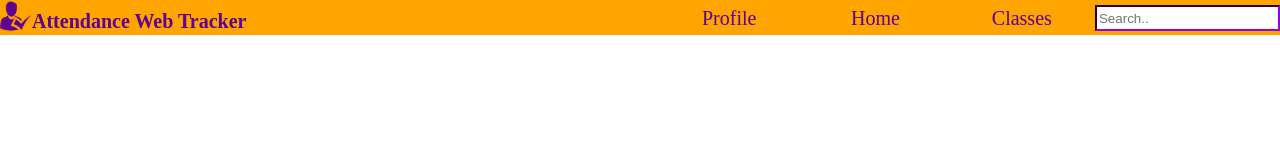
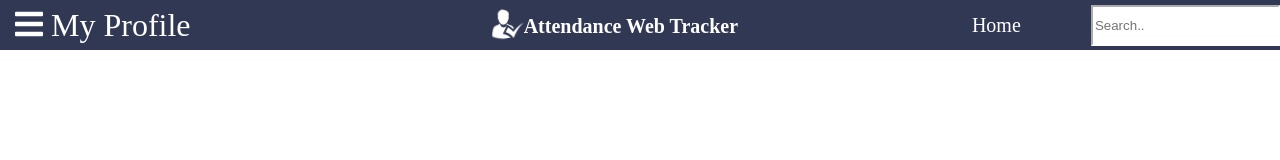
Before and after one commit to Razdran/AttendanceWebTracker, a plain HTML site: page header.html in a window 1280 px wide. Drawn offline with Linux system fonts and the light colour scheme.

Commit message:
Header 1.2
New header design

```diff
--- a/header.css
+++ b/header.css
@@ -4,62 +4,47 @@
     top:0px;
     left:0px;
     right:0px;
-    height:35px;
-    background-color:orange;
+    height:50px;
+    background-color:#313854;
     display:grid;
-    grid-template-columns: 32px 1fr 1fr;
-    grid-template-areas: "l c r";
+    grid-template-columns:1.3fr 32px 1fr 1fr;
+    grid-template-areas: "l c c2 r";
 
 }
 
-.header_logo{
-    grid-area: l;
-}
 .header_siteName{
-    grid-area: c;
+    grid-area: c2;
     font-size: 10px;
-    color:#5e0192;
+    color:#fff;
 }
 .header_siteName h1{
-    margin-top:10px;
-    margin-bottom:0;
+    margin-top:15px;;
+
 }
 .header_right {
     grid-area: r;
     float:right;
     display:grid;
-    grid-template-columns: 1fr 1fr 1fr 1fr;
-    grid-template-areas: "rl rc1 rc2 rr";
+    grid-template-columns: 1fr 1fr;
+    grid-template-areas: "rl rr";
 }
 .header_right input{
     grid-area: rr;
     margin-top:5px;
     margin-bottom:5px;
-    border-color: #5e0192;
+    border-color: #fff;
 
 }
 .header_right_home{
-    grid-area: rc1;
-    color:#5e0192;
+    grid-area: rl;
+    color:#fff;
     font-size:20px;
     margin:auto auto;
 }
-.header_right_profile{
-    grid-area: rl;
-    color:#5e0192;
-    font-size:20px;
-    margin:auto auto;
-
-}
-
-.header_right_classes{
-    grid-area: rc2;
-    color:#5e0192;
-    font-size:20px;
-    margin:auto auto;
-
-}
 .header_logo_img{
+    margin-top:auto;
+    margin-bottom:auto;
+    grid-area: c;
     animation-name:logo_animation;
     animation-duration: 3s;
     animation-iteration-count: 5;
@@ -75,7 +60,7 @@
     }
     36%{
         transform: rotate(0deg);
-        transform: scale(1.2);
+        transform: scale(1.1);
 
     }
     54%{
@@ -88,3 +73,11 @@
         transform:rotate(0deg); /*animation delay between itterations*/
     }
 }
+.header_left{
+    grid-area: l;
+    color:white;
+    font-size: 32px;
+    margin-left:15px;
+    margin-top: auto;
+    margin-bottom: auto;
+}
--- a/header.html
+++ b/header.html
@@ -5,13 +5,23 @@
     <meta name="viewport" content="width=device-width, initial-scale=1.0">
     <meta http-equiv="X-UA-Compatible" content="ie=edge">
     <link rel="stylesheet" type="text/css" href="header.css">
+    <link rel="stylesheet" href="https://use.fontawesome.com/releases/v5.4.1/css/all.css"
+    integrity="sha384-5sAR7xN1Nv6T6+dT2mhtzEpVJvfS3NScPQTrOxhwjIuvcA67KV2R5Jz6kr4abQsz" crossorigin="anonymous">
+
     <title>Document</title>
 </head>
 <body>
     <div class="header">
 
-        <div clas="header_logo">
-            <img class="header_logo_img" src="icon (1).png" alt="">
+        <div class=header_left>
+            <div class="header_left_menu">
+                <i class="fas fa-bars"></i>
+                My Profile
+            </div>
+        </div>
+
+        <div class="header_logo_img">
+            <img class="header_logo_img" src="icon.png" alt="">
         </div>
 
         <div class="header_siteName">
@@ -21,8 +31,6 @@
         <div class="header_right">
                 <input type="text" placeholder="Search..">
                 <div class="header_right_home">Home</div>
-                <div class="header_right_profile">Profile</div>
-                <div class="header_right_classes">Classes</div>
         </div>
 
     </div>
```
Also changed, not shown: icon (1).png (deleted), icon.png (added).
